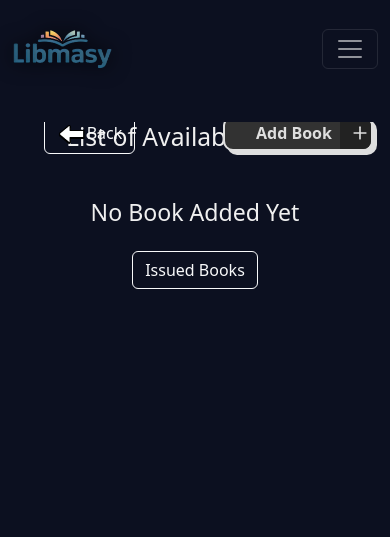
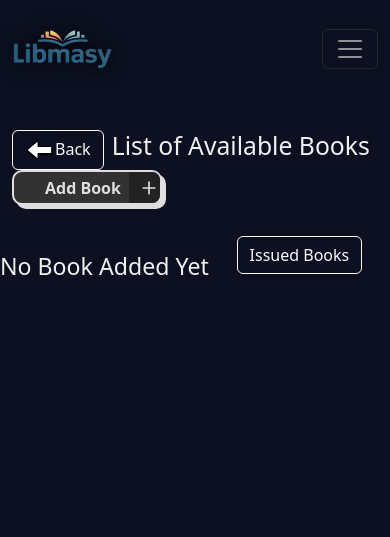
Before and after one commit to Navin-Gadgi/libmasy-django-project, a Django app: page /library/1/open/ in a window 390 px wide. Shown: the top 537 px of the page. Run offline with Django 5.2, Linux system fonts and the light colour scheme; a user stored in the database is signed in; data comes from the database, SQL or seed files in the repository; both versions use the stored data as it was after the commit; some libraries are stand-ins or nearby versions.

Commit message:
Improve responsiveness

```diff
--- a/newapp/templates/open.html
+++ b/newapp/templates/open.html
@@ -42,6 +42,7 @@ Open
                         </li>
                         {% endif %}
                     </ul>
+                    <a href="{% url 'rename_library' lib_id %}" class="btn btn-outline-primary">Update Library</a>
                     {% if user.is_authenticated %}
                     <form method="post" class="mx-2" action="{% url 'logged_out' %}">
                         {% csrf_token %}
@@ -71,14 +72,15 @@ Open
 
 {% block contant %}
 
-<div class="table-responsive container text-center mt-4 tab">
+<div class="container navbar text-center mt-4">
+    <div class="container">
+        <a href="{% url 'library' %}" class="btn btn-outline-light">
+            <span><img class="arrow" src="{% static 'images/left.png' %}" alt="arrow"></span><span>Back</span>
+        </a>
+        <div class="mx-auto">
             <h2>List of Available Books</h2>
-    <div class="atag2">
-    <a href="{% url 'library' %}" class="mt-3 btn btn-outline-light">
-        <span class=""><img class="arrow" src="{% static 'images/left.png' %}" alt="arrow"></span><span>Back</span>
-    </a>
         </div>
-    <div class="addbookbut text-center ms-auto">
+        <div class="text-center">
             <form action="{% url 'add_book' lib_id %}">
                 <button class="button" type="sub mit">
                     <span class="button__text">Add Book</span>
@@ -90,6 +92,7 @@ Open
                     </svg></span>
                 </button>
             </form>
+        </div>
     </div>
     {% if not books %}
     <h3 class="mt-5">No Book Added Yet</h3>
@@ -139,7 +142,7 @@ Open
         </tbody>
     </table>
     {% endif %}
-    <a href="{% url 'issued_books' lib_id %}" class="btn btn-outline-light mt-3">Issued Books</a>
+        <a href="{% url 'issued_books' lib_id %}" class="btn btn-outline-light mt-3 mx-auto">Issued Books</a>
 </div>
 
 {% endblock %}
--- a/static/css/style.css
+++ b/static/css/style.css
@@ -47,7 +47,8 @@ body {
 
 /* about */
 .about {
-  width: 600px;
+  max-width: 600px;
+  min-width: 300px;
   border-radius: 5rem;
   filter: drop-shadow(2px 2px 3px rgba(158, 232, 239, 0.5));
 }
@@ -63,7 +64,8 @@ body {
 .form {
   margin-left: auto;
   margin-right: auto;
-  width: 520px;
+  max-width: 520px;
+  min-width: 220px;
   background: linear-gradient(180deg, #0b1220, #070b14);
   border-radius: 14px;
   padding: 30px 28px;
@@ -71,15 +73,17 @@ body {
   border: 1px solid rgba(255, 255, 255, 0.06);
 }
 
+
+/* contact */
 .contactform {
-  width: 520px;
+  max-width: 520px;
+  min-width: 320px;
   border-radius: 14px;
   padding: 30px 28px;
   box-shadow: 0 0px 1px whitesmoke;
   border: 1px solid rgba(255, 255, 255, 0.06);
 }
 
-/* contact */
 .lab {
   display: block;
   font-size: 16px;
@@ -108,8 +112,14 @@ body {
   box-shadow: 0 0 0 2px rgba(59, 130, 246, 0.25);
 }
 
+.gtdiv {
+  max-width: 630px;
+  min-width: 300;
+}
+
 .conbut {
-  width: 460px;
+  max-width: 460px;
+  min-width: 260px;
   padding: 14px 0;
   border-radius: 10px;
   font-size: 15px;
@@ -145,25 +155,11 @@ body {
   width: 250px;
 }
 
-.cont {
-  box-shadow: 0 20px 40px rgba(0, 0, 0, 0.6);
-  border-radius: 14px;
-  width: 840px;
-  margin-top: 2rem;
-  margin-left: 20rem;
-  padding: 1rem;
-}
-
 .wid {
   width: 72px;
 }
 
 /* open */
-.tab {
-  border-collapse: separate;
-  border-spacing: 0;
-  border-radius: 10px;
-}
 
 tr:first-child th:first-child,
 tr:first-child td:first-child {
@@ -259,15 +255,6 @@ tr:last-child td:last-child {
 }
 
 /* open, issue book */
-.atag {
-  width: 155px;
-  margin-top: -42px;
-}
-
-.atag2 {
-  width: 155px;
-  margin-top: -62px;
-}
 
 .myTable {
   width: 100%;
@@ -309,6 +296,10 @@ tr:last-child td:last-child {
 .arrow {
   height: 25px;
   width: 30px;
+}
+
+.issuediv{
+  width: 89px;
 }
 
 .parent {
--- a/templates/webtemps/contact.html
+++ b/templates/webtemps/contact.html
@@ -68,8 +68,8 @@ Contact
 {% endblock %}
 
 {% block contant %}
-<div class="container d-flex mx-auto mt-5">
-    <div class="w-50">
+<div class="container d-flex row mx-auto mt-5">
+    <div class="gtdiv mb-3">
         <h1 class="">Get in Touch</h1>
         <h5 class="fw-light mt-3">Have a question about LibMasy? Send us a message and we'll respond soon.</h5>
         <h5 class="fw-light mt-4">We are available for questions, feedback, or collaboration opportunities. Let us know
```
Also changed, not shown: newapp/templates/issued_books.html (+5 -4 lines), db.sqlite3. Lines whose indentation alone changed are shown as unchanged.
